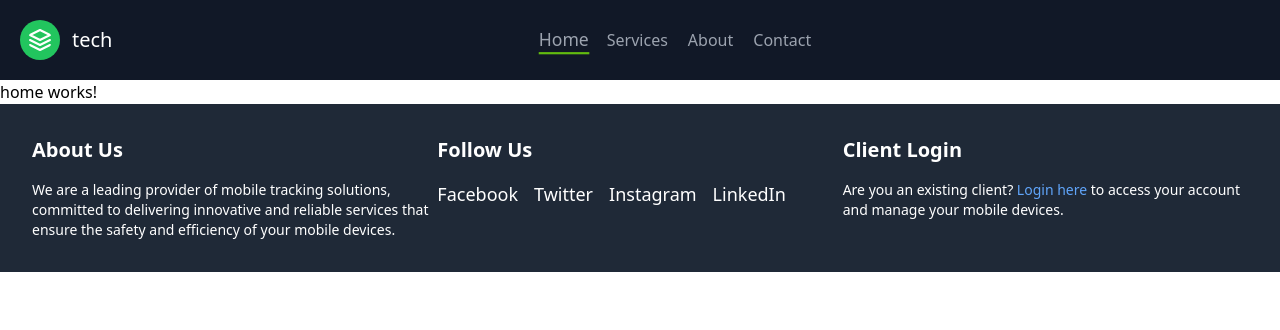
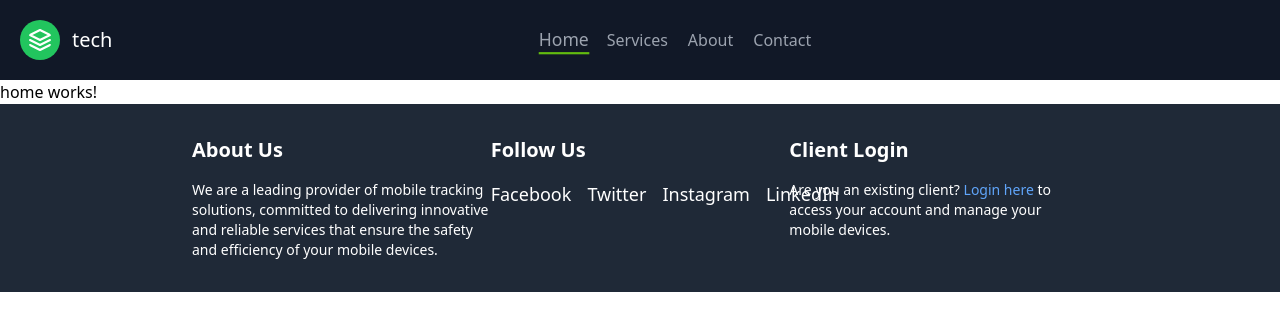
Before and after one commit to Titusrono/mobiletrackproject, an Angular app: page / in a window 1280 px wide. Shown: the top 330 px of the page. Built offline with nearby package versions, Linux system fonts and the light colour scheme.

Commit message:
width change

```diff
--- a/src/app/footer/footer.component.html
+++ b/src/app/footer/footer.component.html
@@ -1,5 +1,6 @@
 <footer class="bg-gray-800 text-white py-8">
-  <div class="container mx-auto px-4 md:px-8 flex flex-wrap justify-between">
+  <div class="container mx-auto px-4 md:px-8 w-full md:w-3/4">
+    <div class="flex flex-wrap justify-between">
       <!-- Description -->
       <div class="w-full md:w-1/2 lg:w-1/3 mb-6 md:mb-0">
         <h3 class="text-xl font-semibold mb-4">About Us</h3>
@@ -23,4 +24,5 @@
         <p class="text-sm">Are you an existing client? <a href="#" class="text-blue-400">Login here</a> to access your account and manage your mobile devices.</p>
       </div>
     </div>
+  </div>
 </footer>
```
Lines whose indentation alone changed are shown as unchanged.
